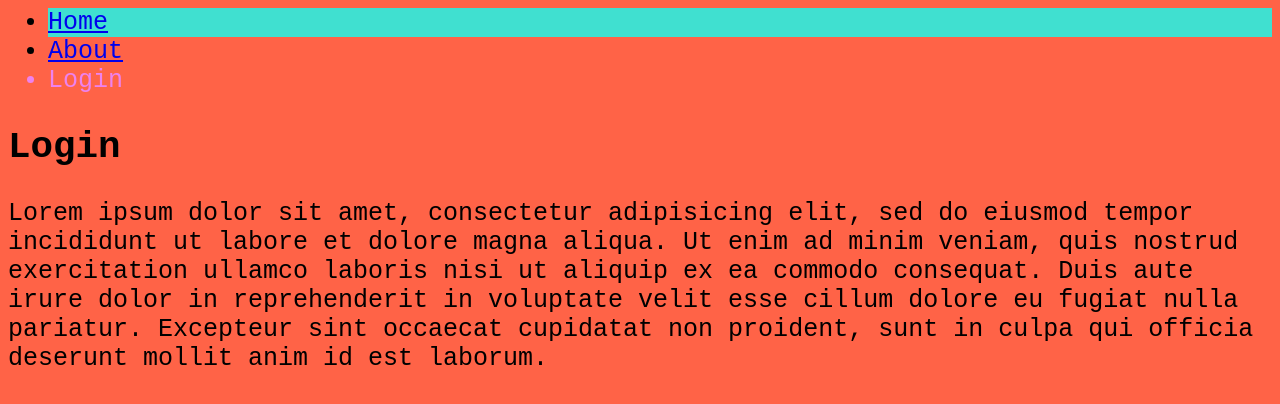
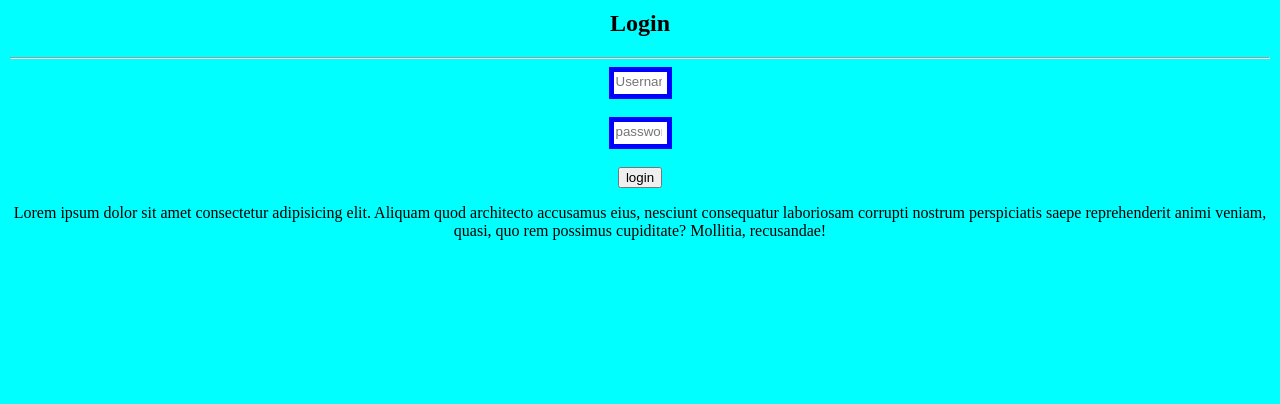
Before and after one commit to lassbon/Learning_css, a plain HTML site: page login.html in a window 1280 px wide. Drawn offline with Linux system fonts and the light colour scheme.

Commit message:
my stylesheet

```diff
--- /dev/null
+++ b/css/login.css
@@ -0,0 +1,24 @@
+body{
+    background-color: cyan;
+    font-family: 'Times New Roman', Times, serif;
+    margin: 10px 10px 0 10px;
+    text-align: center;
+
+}
+#login > form > span > input[type="text"], [type="password"]{
+padding: 2px 5px 5px 2px;
+color: chartreuse;
+border:5px solid blue;
+width: 5%;
+}
+.spanme{
+    margin-bottom: -200px;
+
+
+}
+submit-btn{
+    color: chartreuse;
+    padding: 10px;
+    border-radius: 5px;
+
+}
--- a/login.html
+++ b/login.html
@@ -2,37 +2,26 @@
 <html>
 <head>
   <title>My first website!</title>
-  <style>
-    body {
-background-color: tomato;
-font-size: 25px;
-font-family: 'Courier New', Courier, monospace;
-    }
-    #container {
-      padding: 150px 20px 10px 5px;
-      border: 2px solid red;
-      margin: 2px 0 20px 100px;
-    }
-  </style>
+  <link rel="stylesheet" href="css/login.css">
 </head>
 <body>
-  <header>
-    <nav>
-      <ul>
-        <li style="background-color: turquoise;"><a href="index.html">Home</a></li>
-        <li><a href="about.html">About</a></li>
-        <li style="color: violet;">Login</li>
-      </ul>
-    </nav>
-  </header>
+
   <section>
-    <h2>Login</h2>
-    <p>Lorem ipsum dolor sit amet, consectetur adipisicing elit, sed do eiusmod
-    tempor incididunt ut labore et dolore magna aliqua. Ut enim ad minim veniam,
-    quis nostrud exercitation ullamco laboris nisi ut aliquip ex ea commodo
-    consequat. Duis aute irure dolor in reprehenderit in voluptate velit esse
-    cillum dolore eu fugiat nulla pariatur. Excepteur sint occaecat cupidatat non
-    proident, sunt in culpa qui officia deserunt mollit anim id est laborum.</p>
+    <h2>Login</h2><hr>
+    <div id="login">
+<form>
+  <span class="spanme">
+    <input type="text" name="Username" id="Username" placeholder="Username"required>
+  </span><br> <br>
+  <span class="spanme">
+    <input type="password" name="password" id="password" placeholder="password" required>
+  </span><br><br>
+  <span class="spanme">
+    <input type="button" name="submit-btn" id="submit-btn" value="login" required>
+  </span>
+</form>
+    </div>
   </section>
+  <p>Lorem ipsum dolor sit amet consectetur adipisicing elit. Aliquam quod architecto accusamus eius, nesciunt consequatur laboriosam corrupti nostrum perspiciatis saepe reprehenderit animi veniam, quasi, quo rem possimus cupiditate? Mollitia, recusandae!</p>
 </body>
 </html>
```
Also changed, not shown: css/main.css (added).
